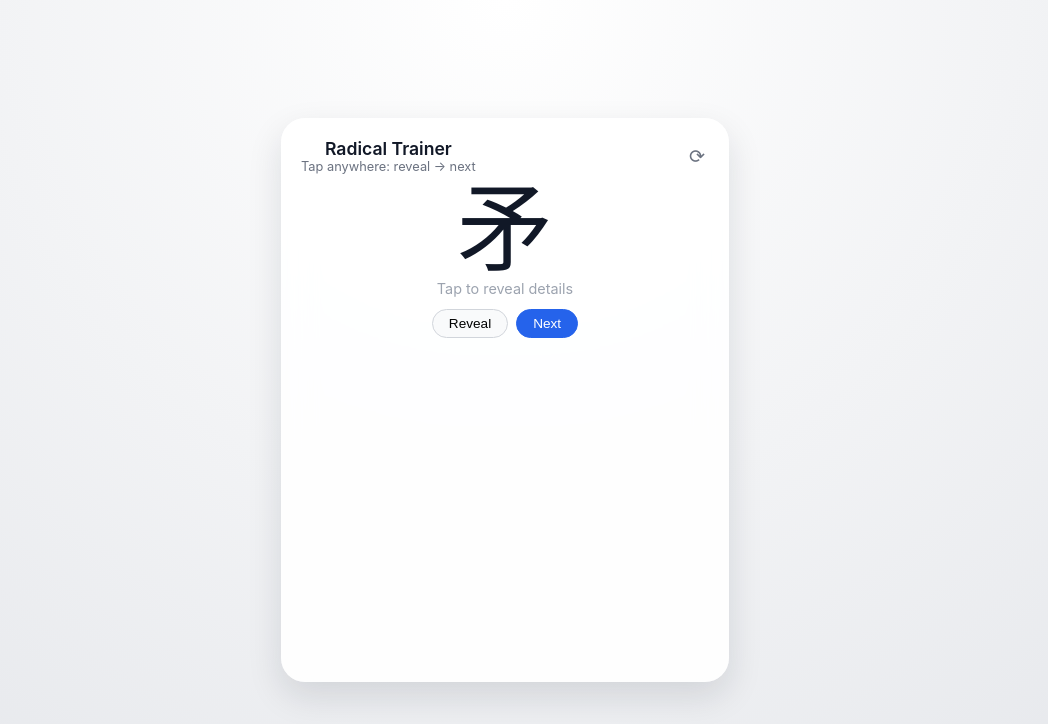
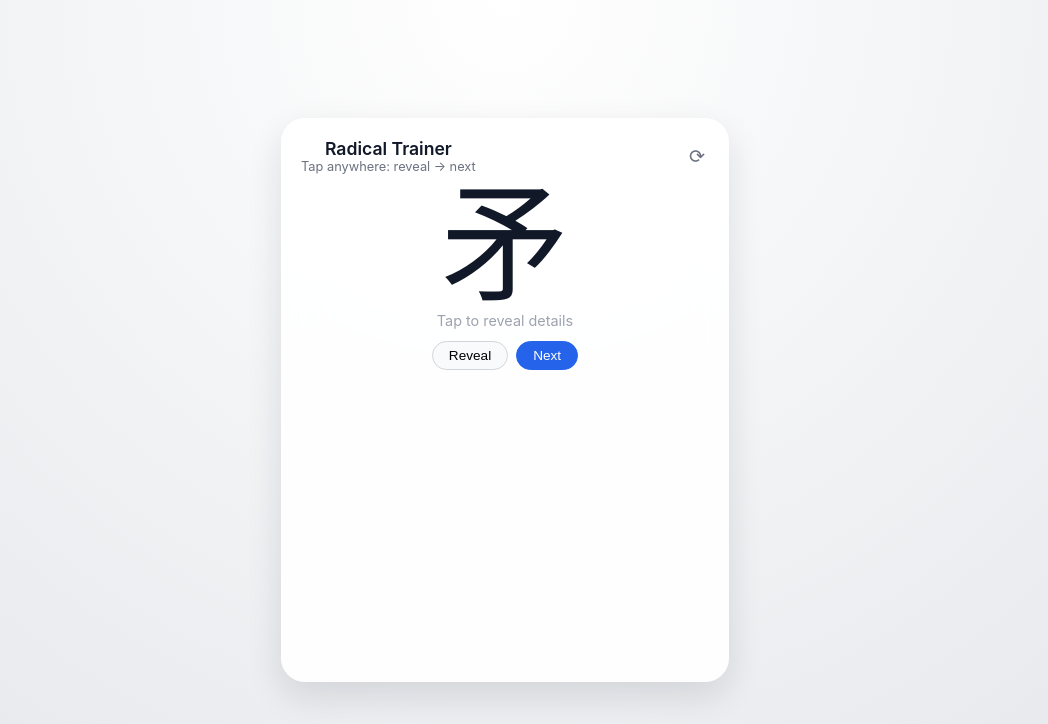
Before and after one commit to jta1954/radical-trainer, a plain HTML site: page index.html in a window 1280 px wide. Shown: the whole page, without its empty margins (135-1183 px from the left). Drawn offline with Linux system fonts and the light colour scheme.

Commit message:
Update index.html

```diff
--- a/index.html
+++ b/index.html
@@ -59,7 +59,7 @@
       transform: scale(0.95);
     }
     .character {
-      font-size: 6rem;
+      font-size: 8rem;
       line-height: 1;
       margin: 6px 0 4px;
     }
```
